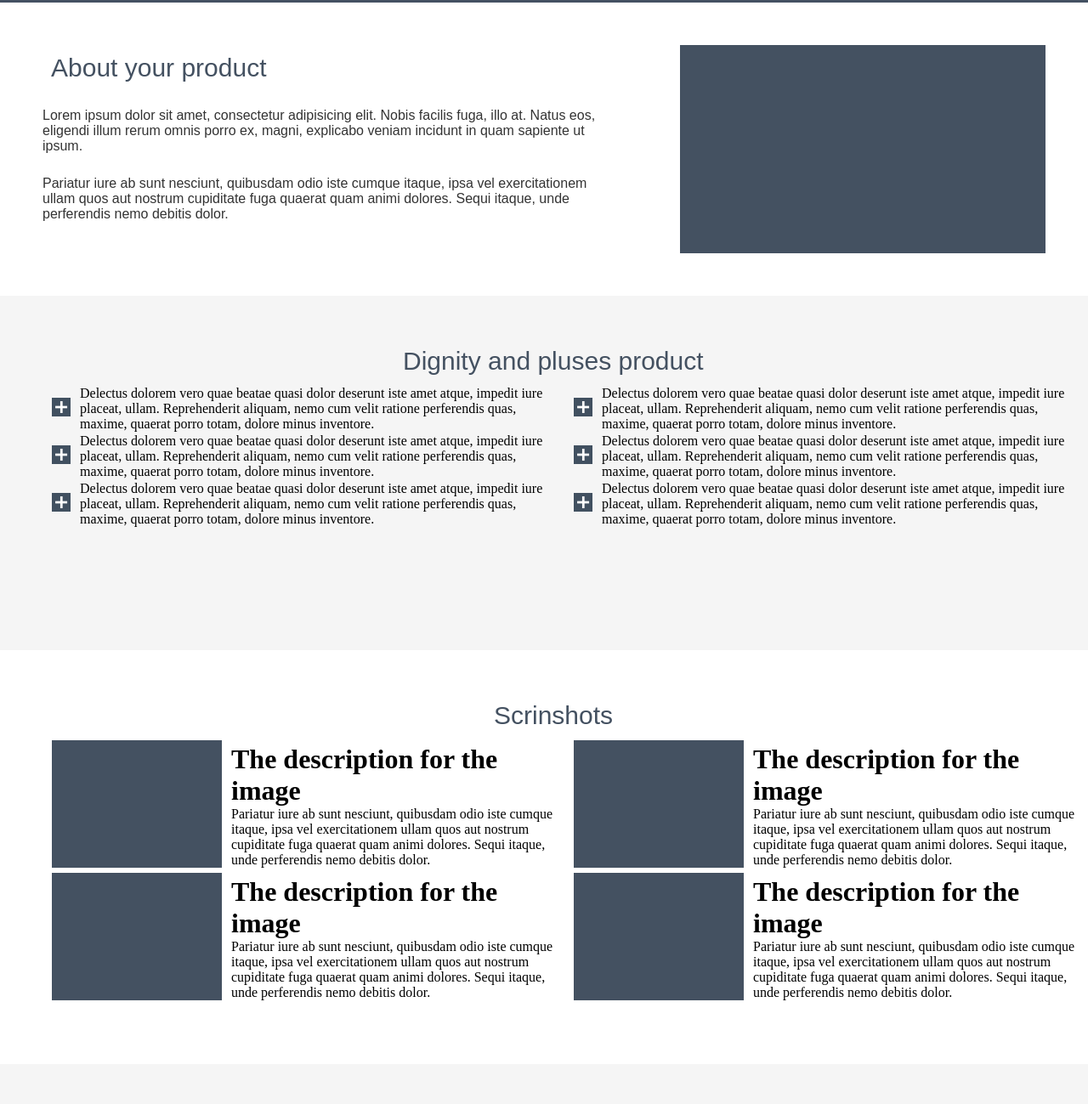
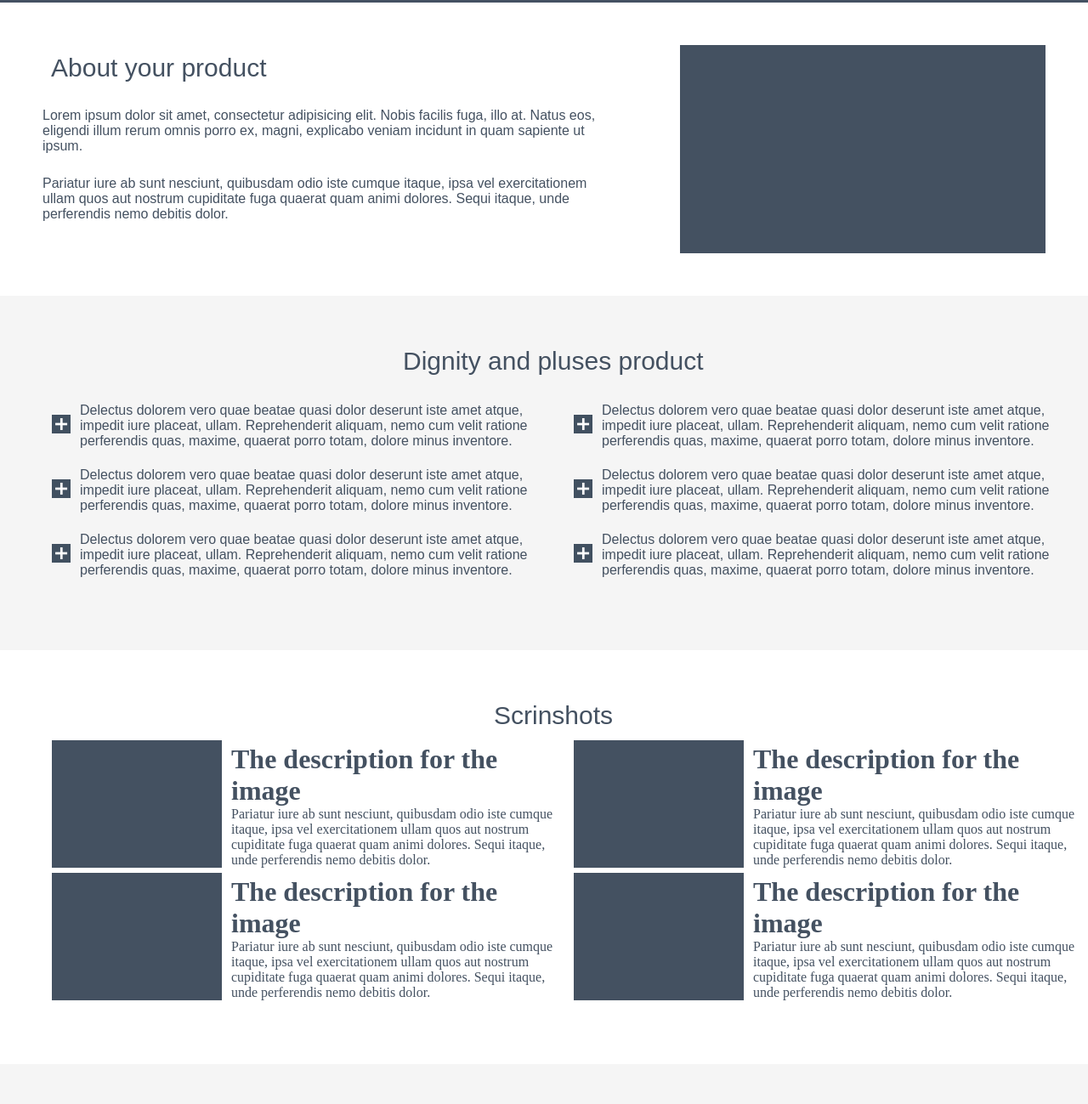
Before and after one commit to Tatianakoba/HTML-CSS, a plain HTML site: page Index.html in a window 1280 px wide. Shown: the part 320-1619 px from the top of the page at 85% size. Drawn offline with Linux system fonts and the light colour scheme.

Commit message:
Commit12

```diff
--- a/style.css
+++ b/style.css
@@ -14,8 +14,9 @@
   padding: 0;
 }
 .body {
-  font-family: Arial;
+  font-family: arial;
   }
+/*не подключаются шрифты*/
 .container {
   width: 1280px;
   height: 2863px;
@@ -33,6 +34,7 @@
      inset 0px 6px 0px #444,
      inset 0px 7px 0px #333,
      inset 0px 8px 7px #001135;*/
+     /*подключить обрамление макета*/
   }
 .header {
   height: 323px;
@@ -75,6 +77,7 @@ margin-top:15px;
 .content .about {
   height: 345px;
   background-color: #ffffff;
+  color: #445161;
 }
 
 .content .vid {
@@ -103,33 +106,38 @@ margin-top:15px;
   font-family: 'arial';
   font-size: 16px;
   font-weight: 400;
-  color: #333333;
+  color: #445161;
 }
 .content .plus {
   height: 417px;
   background-color: #f5f5f5;
+  font-family: 'arial';
+  color: #445161;
 }
 .plus .text h1 {
   margin-left: 464px;
+
 }
 .plus .tableplus {
   Float:left;
-  margine-top: 35px;
   margin-left: 50px;
 
 }
 .tableplus td {
   padding-left: 9px;
+  padding-top:20px;
   vertical-align: middle;
 }
 .tableplus tr {
   vertical-align: middle;
 }
-/*поменять расположение в ячейках таблицы*/
+/*победить отступы в ячейках таблицы*/
 
 .content .screenshots {
   height: 487px;
   background-color: #ffffff;
+  font-family: 'arial_italic'; /*ШРИФТ!!!*/
+  color: #445161;
 }
 .screenshots .text h1 {
   margin-left: 571px;
@@ -138,7 +146,7 @@ margin-top:15px;
   Float:left;
   margine-top: 35px;
   margin-left: 50px;
-  /*background-color: #ebebeb; настроить ячейки таблицы через одну и выбрать форму*/
+  /*вставить фигурные картинки бэкграундом, настроить ячейки таблицы через одну*/
 }
 .tablescreen td {
   padding-left: 9px;
```
Also changed, not shown: Index.html (+2 -0 lines).
